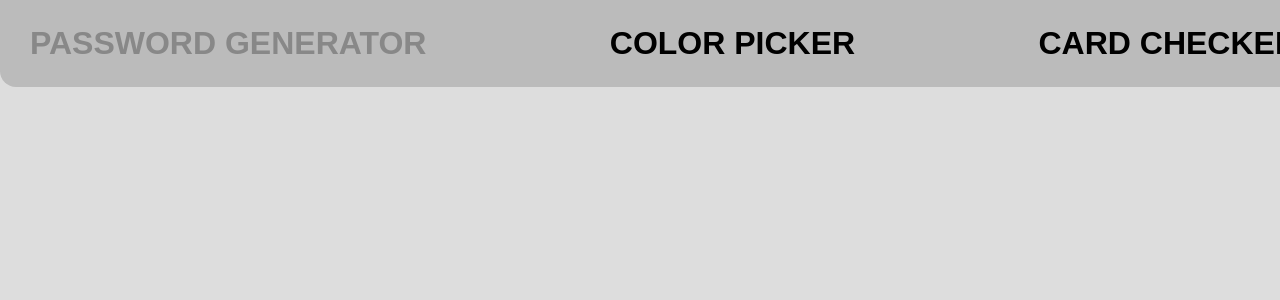
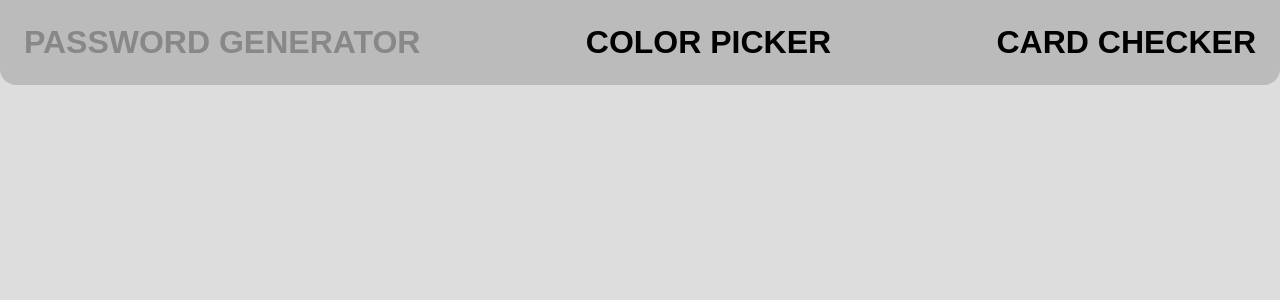
Before and after one commit to e6ntff/router-app, a React (Create React App) app: page /password in a window 1280 px wide. Shown: the top 300 px of the page. Built offline with nearby package versions, Linux system fonts and the light colour scheme.

Commit message:
fixed index styles

```diff
--- a/src/index.css
+++ b/src/index.css
@@ -6,3 +6,18 @@ body {
 	align-items: center;
 	block-size: 100vh;
 }
+
+*,
+*::before,
+*::after {
+	margin: 0;
+	padding: 0;
+	box-sizing: border-box;
+}
+
+#root {
+	display: flex;
+	flex-direction: column;
+	gap: 1rem;
+	align-items: center;
+}
```
